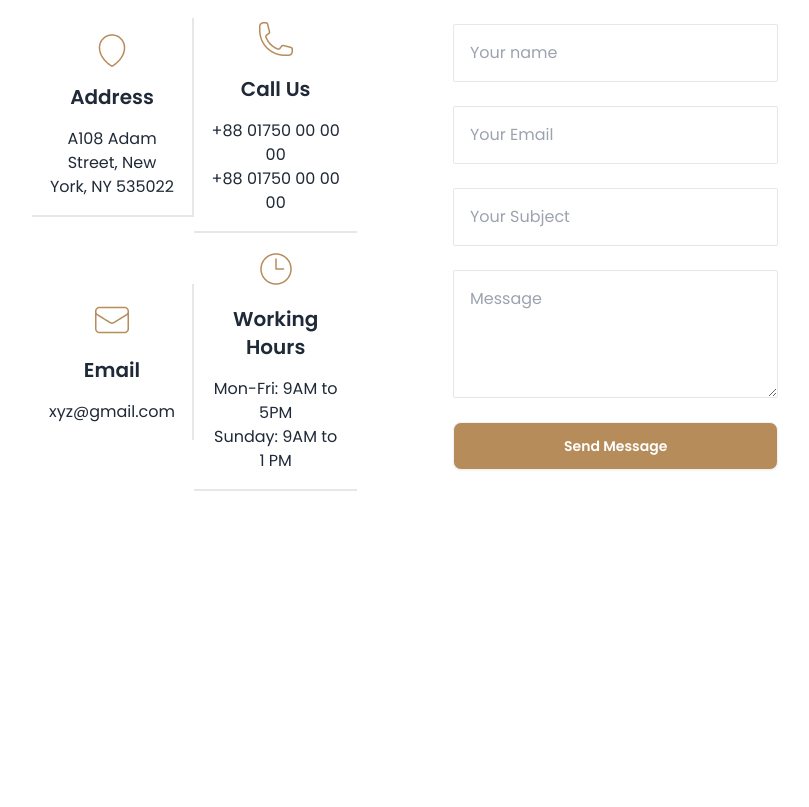
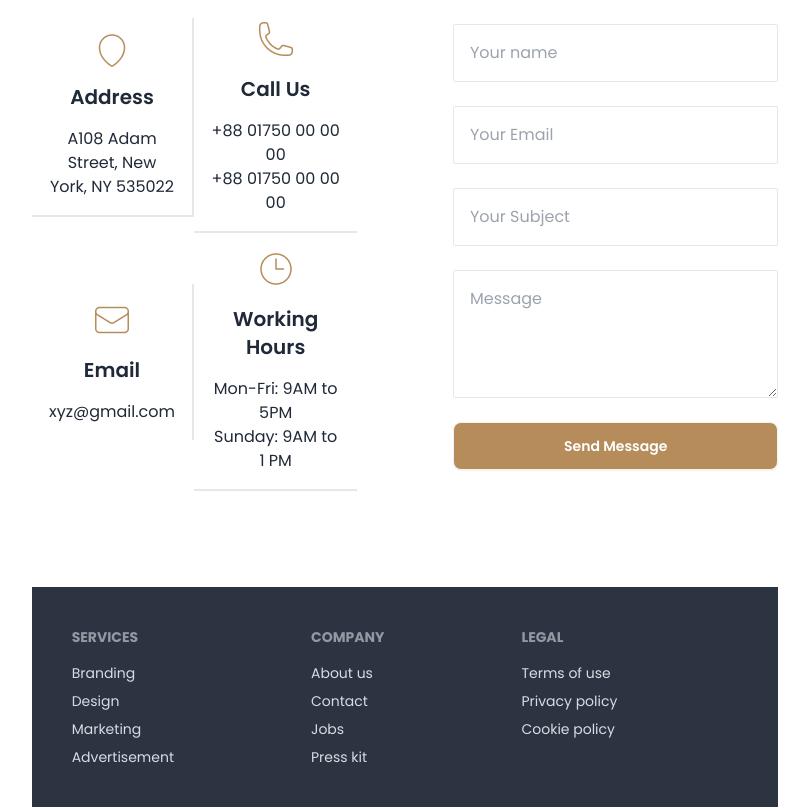
Before and after one commit to aminul118/legal-solution, a plain HTML site: page index.html in a window 1280 px wide. Shown: the part 4056-4863 px from the top of the page, without its empty margins (235-1044 px from the left). Before the commit the page ends 4547 px from the top, so only its background shows below. Drawn offline with nearby package versions, Linux system fonts and the light colour scheme.

Commit message:
Footer Done and site ready

```diff
--- a/index.html
+++ b/index.html
@@ -321,8 +321,34 @@
 
 
         </section>
+    </main>
+    <footer class="footer bg-neutral text-neutral-content p-10 mt-4 md:mt-24">
+        <nav>
+          <h6 class="footer-title">Services</h6>
+          <a class="link link-hover">Branding</a>
+          <a class="link link-hover">Design</a>
+          <a class="link link-hover">Marketing</a>
+          <a class="link link-hover">Advertisement</a>
+        </nav>
+        <nav>
+          <h6 class="footer-title">Company</h6>
+          <a class="link link-hover">About us</a>
+          <a class="link link-hover">Contact</a>
+          <a class="link link-hover">Jobs</a>
+          <a class="link link-hover">Press kit</a>
+        </nav>
+        <nav>
+          <h6 class="footer-title">Legal</h6>
+          <a class="link link-hover">Terms of use</a>
+          <a class="link link-hover">Privacy policy</a>
+          <a class="link link-hover">Cookie policy</a>
+        </nav>
+      </footer>
 
-    </main>
 </body>
 
+
+
+
+
 </html>
```
